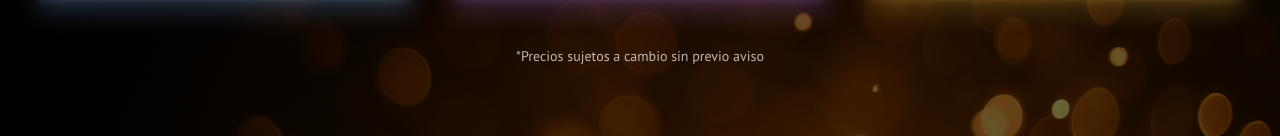
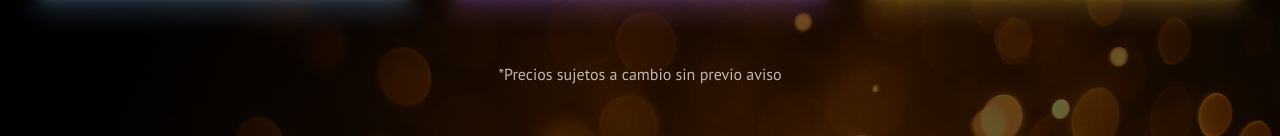
Before and after one commit to gustavo2794/portafolioecosxv, a Next.js app: page /packages in a window 1280 px wide. Shown: the part 1399-1535 px from the top of the page. Built offline with nearby package versions, Linux system fonts and the light colour scheme; no server answers.

Commit message:
baja un poco mas eta parte por favor y ponlo un poco mas grande si es po

```diff
--- a/src/components/sections/pricing.tsx
+++ b/src/components/sections/pricing.tsx
@@ -244,7 +244,7 @@ const Pricing = () => {
                 </Card>
             </CustomPackageBuilder>
         </div>
-        <div className="text-center mt-12 text-white/70 text-sm">
+        <div className="text-center mt-16 text-white/70 text-base">
             <p>*Precios sujetos a cambio sin previo aviso</p>
         </div>
       </div>
```
